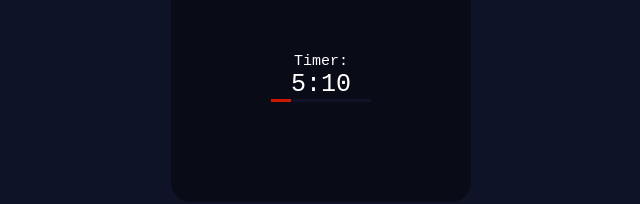
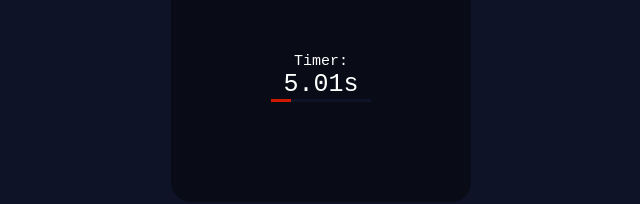
Before and after one commit to refoerofekr/refoerofekr.github.io, a plain HTML site: page index.html in a window 1280 px wide. Shown: the part 213-417 px from the top of the page, 319-959 px from the left. Drawn offline with Linux system fonts and the light colour scheme.

Commit message:
Update index.html

```diff
--- a/index.html
+++ b/index.html
@@ -128,17 +128,15 @@ button {
 	</div>
 
 	<script type="text/javascript">
-		let time = 10000;
-		const countdown = document.getElementById('seconds');
-		setInterval(updateCountdown, 10);
-		function updateCountdown(){
-			const seconds = Math.floor(time/1000)
-			let miliseconds = time % 100
-			miliseconds = miliseconds < 10 ? '0' + miliseconds:miliseconds
-			countdown.innerHTML = `${seconds}:${miliseconds}`;
-			time =  time - 10;
+	    let time = 10000;
+	    const countdown = document.getElementById('seconds');
+	    setInterval(updateCountdown, 10);
+	    function updateCountdown(){
+	      const seconds = time/1000
+	      countdown.innerHTML = `${seconds}` + 's';
+	      time =  time - 10;
+	    }
 
-		}
 
 	</script>
 </body>
```
